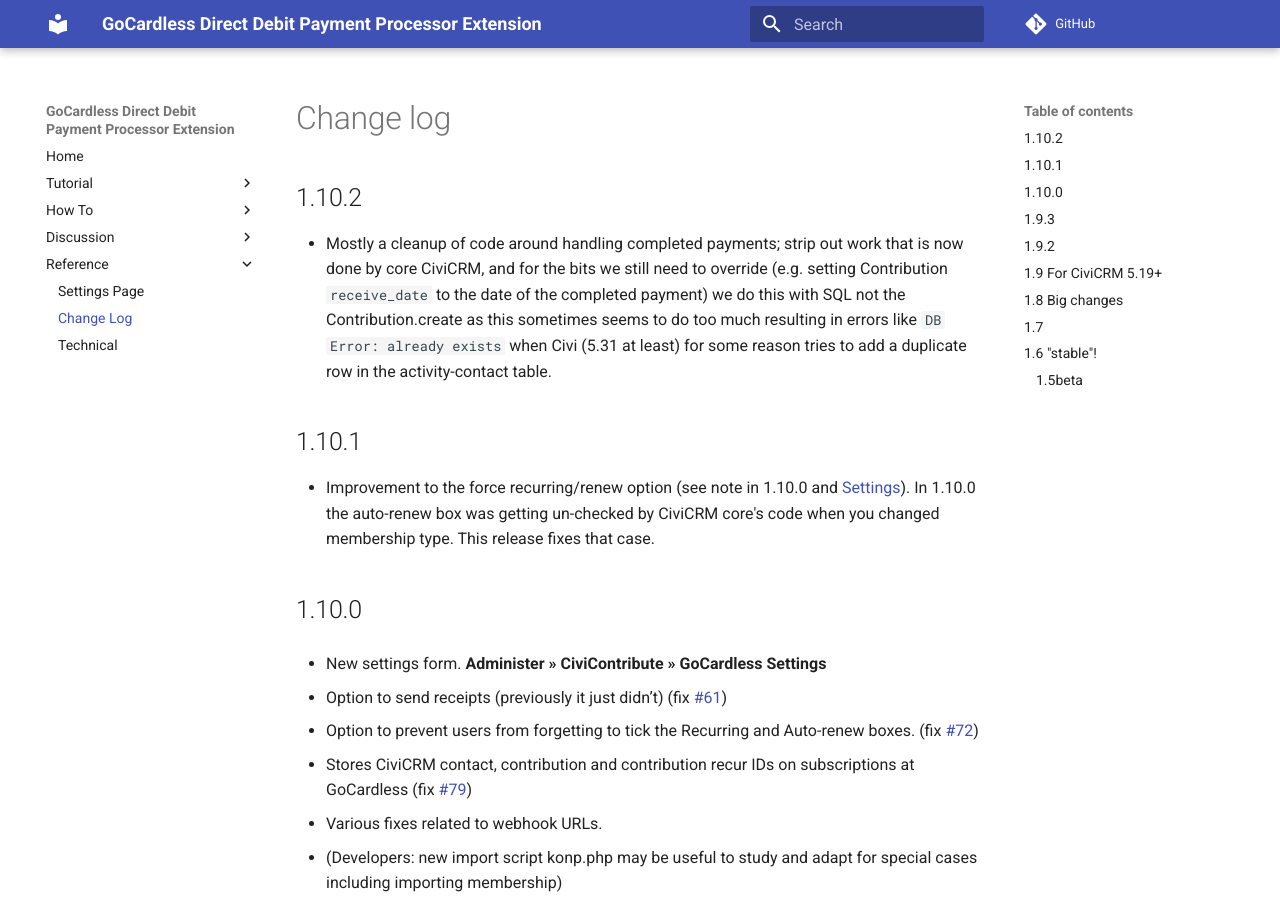
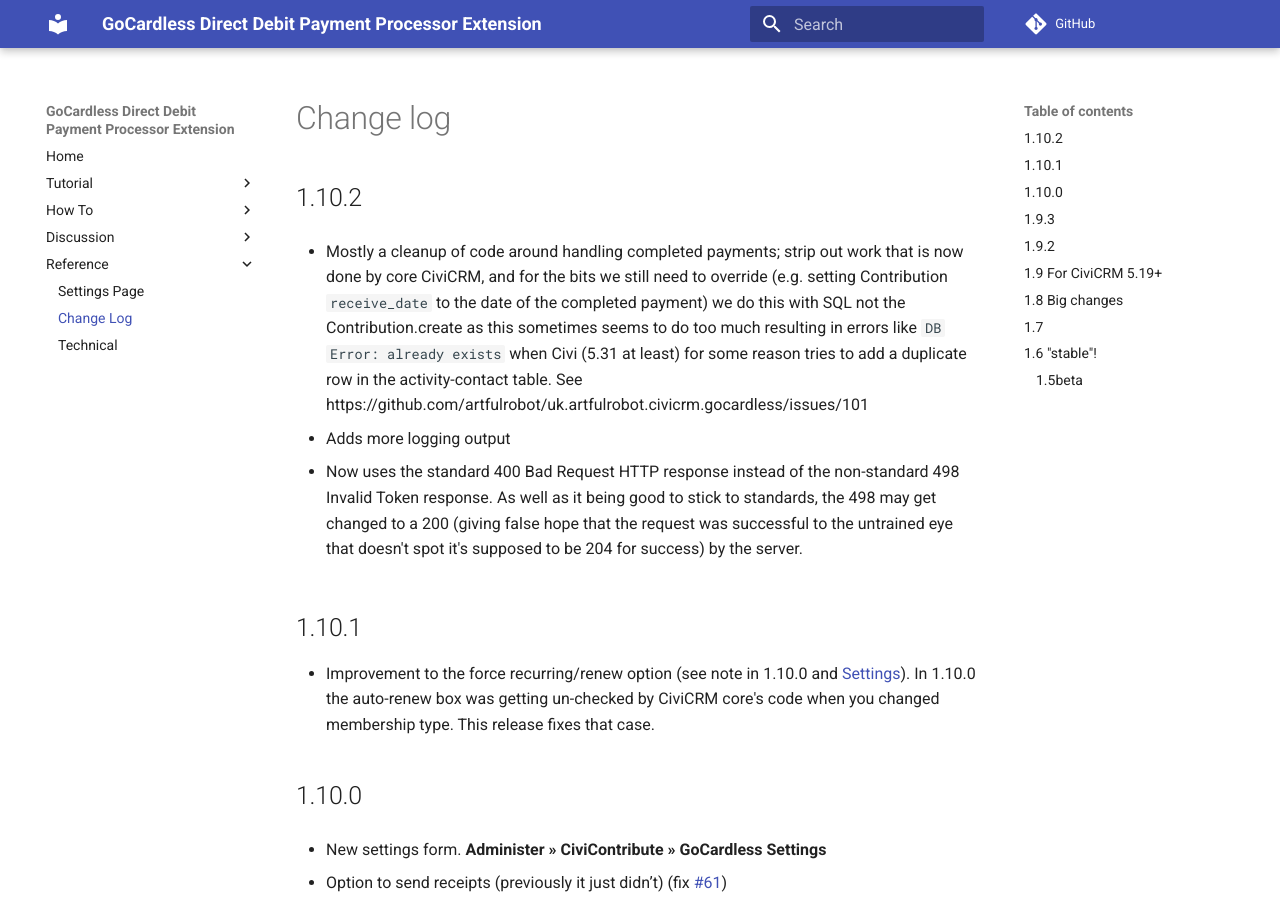
Before and after one commit to artfulrobot/uk.artfulrobot.civicrm.gocardless, an MkDocs documentation site: the page built from docs/reference/changes.md, in a window 1280 px wide and 900 px high. Built offline with MkDocs 1.6.1 and Material for MkDocs 9.7.7, drawn with Linux system fonts in a browser that asks for light colours; comment, search, counter and statistics services are not loaded.

Commit message:
Change webhook response from non-standard 498 to 400 for errors

```diff
--- a/docs/reference/changes.md
+++ b/docs/reference/changes.md
@@ -8,7 +8,16 @@
   payment) we do this with SQL not the Contribution.create as this sometimes
   seems to do too much resulting in errors like `DB Error: already exists` when
   Civi (5.31 at least) for some reason tries to add a duplicate row in the
-  activity-contact table.
+  activity-contact table. See
+  https://github.com/artfulrobot/uk.artfulrobot.civicrm.gocardless/issues/101
+
+- Adds more logging output
+
+- Now uses the standard 400 Bad Request HTTP response instead of the
+  non-standard 498 Invalid Token response. As well as it being good to
+  stick to standards, the 498 may get changed to a 200 (giving false hope
+  that the request was successful to the untrained eye that doesn't spot
+  it's supposed to be 204 for success) by the server.
 
 ## 1.10.1
 
```
Also changed, not shown: 1 other file.
